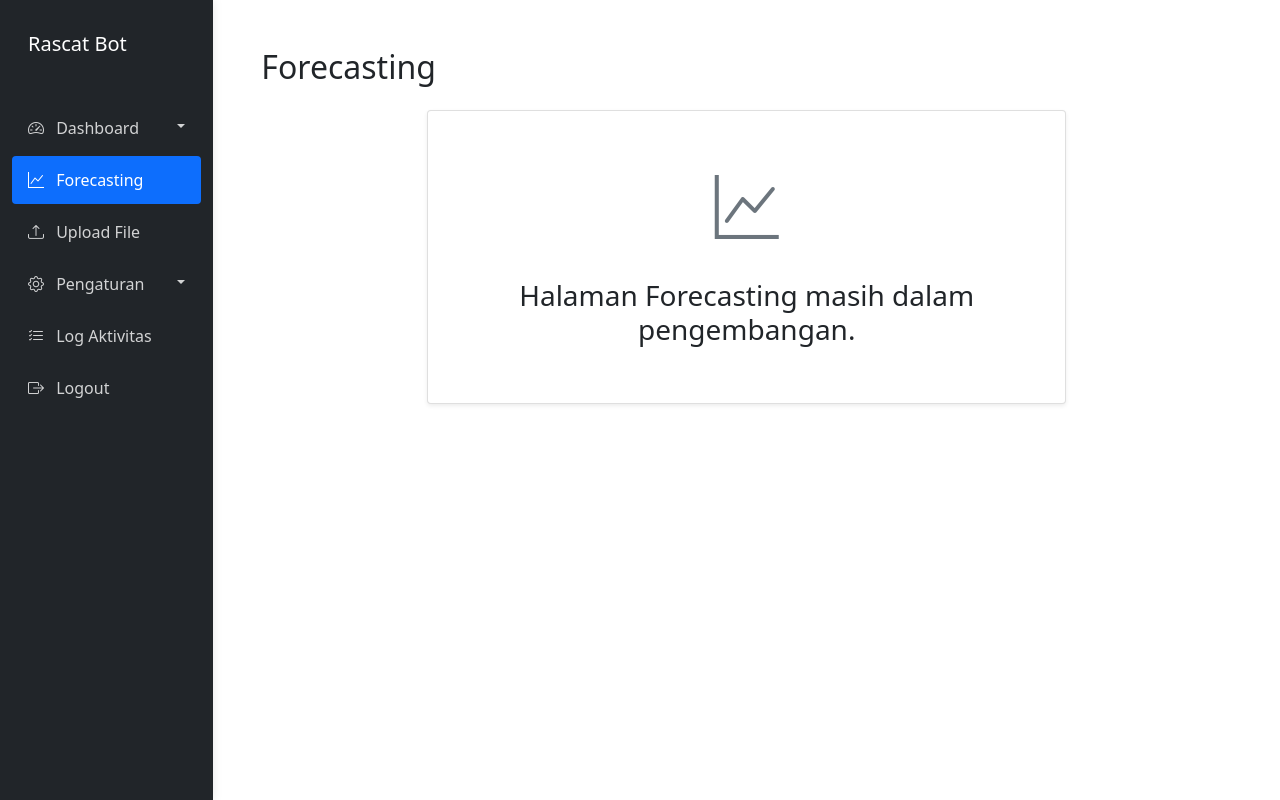
After one commit to Revenage97/rascatv2, a Django app: page /forecasting/ in a window 1280 px wide. The commit adds this page. Run offline with Django 5.2, Linux system fonts and the light colour scheme; the visitor is signed in with stand-in values (Sample User, id 1).

Commit message:
Add Forecasting menu below Dashboard in sidebar

```diff
--- a/inventory/urls.py
+++ b/inventory/urls.py
@@ -10,6 +10,7 @@ urlpatterns = [
     path('login/', views.login_view, name='login'),
     path('logout/', views.logout_view, name='logout'),
     path('dashboard/', views.dashboard, name='dashboard'),
+    path('forecasting/', views.forecasting, name='forecasting'),
     path('kelola-stok-barang/', views.kelola_stok_barang, name='kelola_stok_barang'),
     path('kelola-harga/', views.kelola_harga, name='kelola_harga'),
     path('kelola-stok-packing/', views.kelola_stok_packing, name='kelola_stok_packing'),
--- a/inventory/views.py
+++ b/inventory/views.py
@@ -32,6 +32,14 @@ def is_admin(user):
         return user.profile.is_admin
     except (UserProfile.DoesNotExist, AttributeError):
         return False
+
+# Forecasting view
+@login_required
+def forecasting(request):
+    """
+    View for forecasting page - currently displays a placeholder message
+    """
+    return render(request, 'inventory/forecasting.html')
 
 # New views for submenu pages
 @login_required
--- a/templates/base.html
+++ b/templates/base.html
@@ -56,6 +56,12 @@
                                     </li>
                                 </ul>
                             </div>
+                        </li>
+                        <!-- Forecasting menu -->
+                        <li class="nav-item">
+                            <a class="nav-link {% if 'forecasting' in request.path %}active{% endif %}" href="{% url 'inventory:forecasting' %}">
+                                <i class="bi bi-graph-up me-2"></i> Forecasting
+                            </a>
                         </li>
                         <li class="nav-item">
                             <a class="nav-link {% if 'upload' in request.path %}active{% endif %}" href="{% url 'inventory:upload_file' %}">
--- /dev/null
+++ b/templates/inventory/forecasting.html
@@ -0,0 +1,18 @@
+{% extends 'base.html' %}
+
+{% block content %}
+<div class="container-fluid py-4">
+    <h2 class="mb-4">Forecasting</h2>
+
+    <div class="row justify-content-center">
+        <div class="col-md-8 text-center">
+            <div class="card">
+                <div class="card-body py-5">
+                    <i class="bi bi-graph-up text-muted" style="font-size: 4rem;"></i>
+                    <h3 class="mt-4">Halaman Forecasting masih dalam pengembangan.</h3>
+                </div>
+            </div>
+        </div>
+    </div>
+</div>
+{% endblock %}
```
